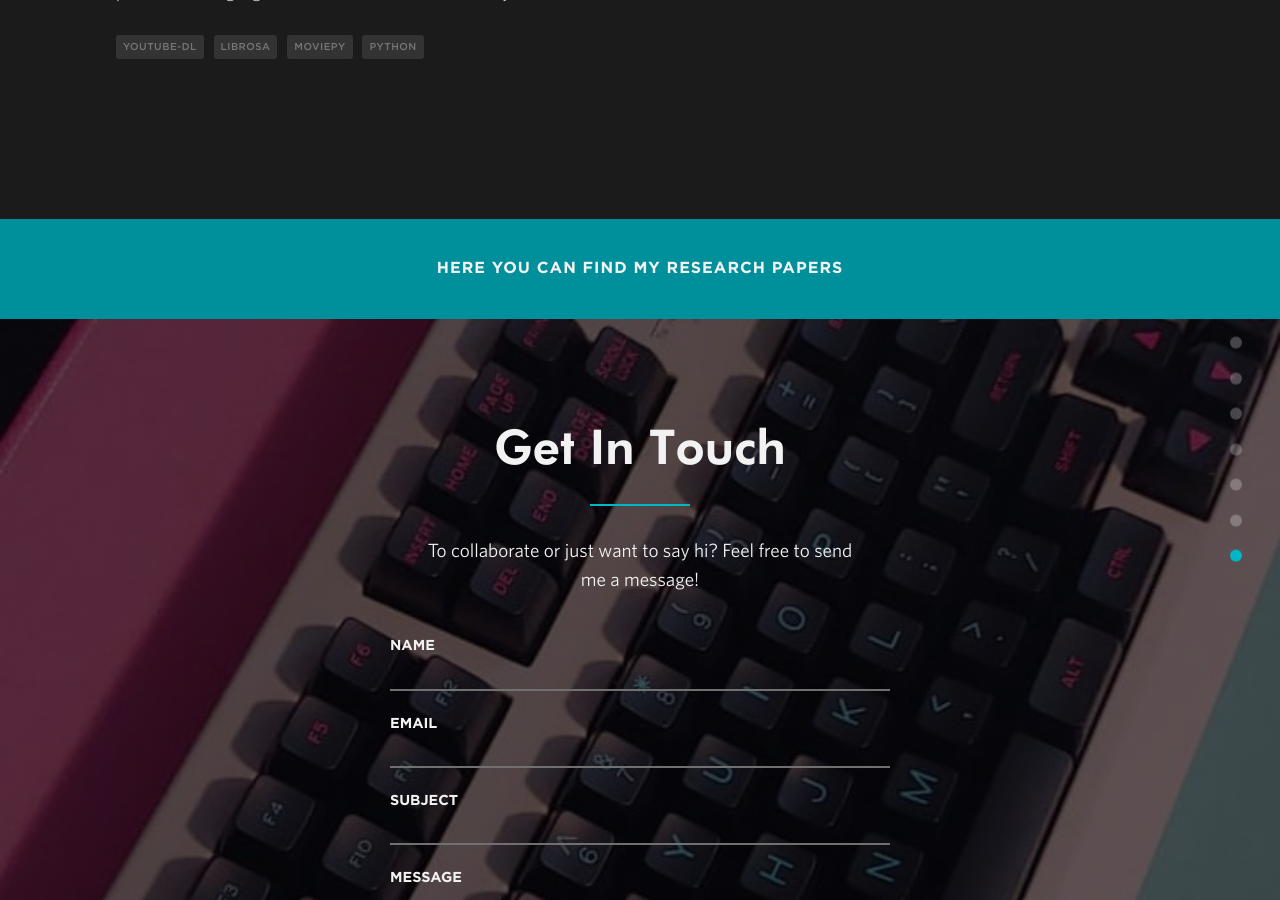
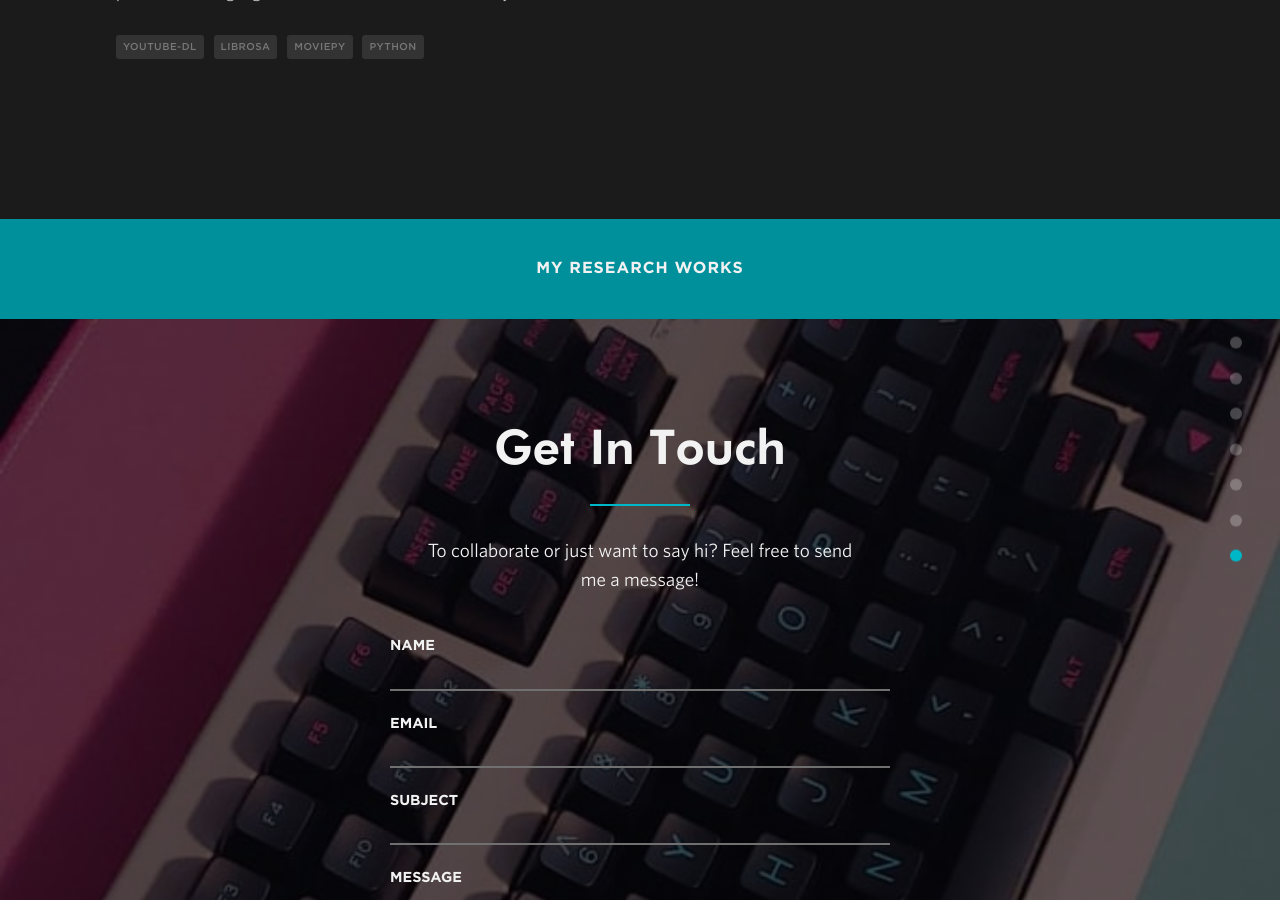
Before and after one commit to sumit6597/sumit6597.github.io, a Jekyll site: the page built from index.html, in a window 1280 px wide and 900 px high, scrolled down 8755 px. Built offline with Jekyll 4.4.1, drawn with Linux system fonts in a browser that asks for light colours; nearby versions of some CDN libraries.

Commit message:
Update github_btn.html

```diff
--- a/_includes/github_btn.html
+++ b/_includes/github_btn.html
@@ -1,4 +1,4 @@
 <a class="block-btn" href="https://scholar.google.com/citations?user=MUjCnhMAAAAJ&hl=en&authuser=1" target="_blank">
-  <span class="text">Here you can find my research papers</span>
+  <span class="text">My research works</span>
   <img class="icon" src="img/icons/github.svg" alt="github">
 </a>
```
